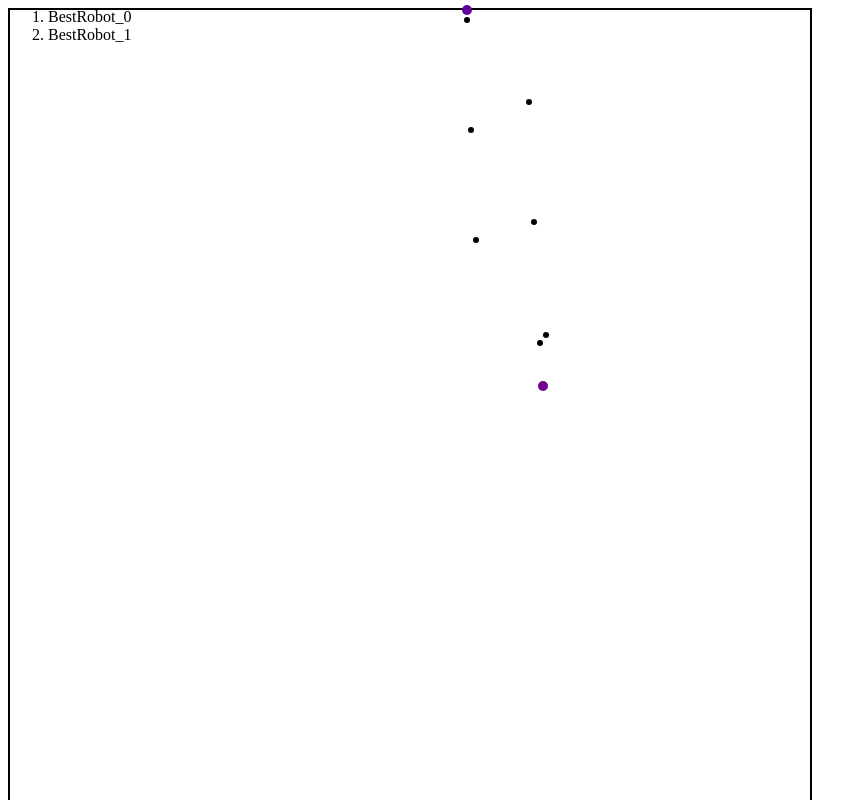
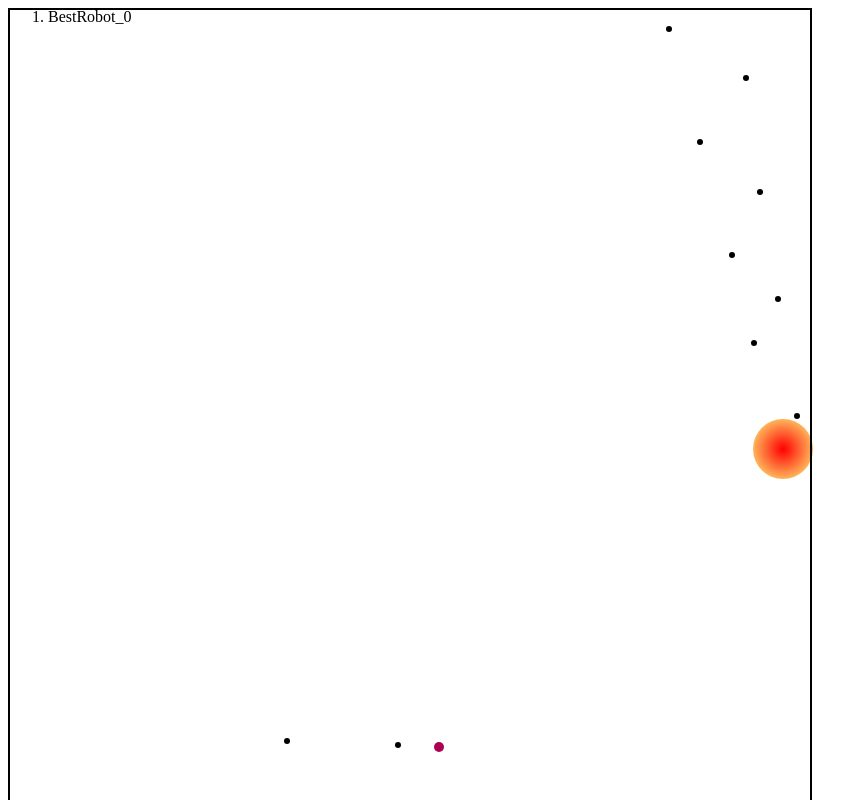
Before and after one commit to danielenick89/jsrobots, a plain HTML site: page index.html in a window 1280 px wide. Shown: the whole page, without its empty margins (0-868 px from the left). Drawn offline with Linux system fonts and the light colour scheme; animation ran at ten frames a second.

Commit message:
improves

```diff
--- a/Renderer2D.css
+++ b/Renderer2D.css
@@ -30,13 +30,13 @@
 
 .explosion{
     position:absolute;
-    z-index:-2;
+    z-index:-1;
     border-radius: 50%;
     background: radial-gradient(circle, red 0% , rgba(255,255,0,0.5) 100%);
 }
 
 .scan {
     position:absolute;
-    z-index:-1;
+    z-index:-2;
     border-radius: 50%;
 }
--- a/Renderer2D.js
+++ b/Renderer2D.js
@@ -122,7 +122,7 @@ const Renderer2D = ((container)=>{
         el.style.marginTop = el.style.marginLeft = -l+'%';
         el.style.transform = 'rotate('+(scan.angle-scan.width/2+Math.PI/2)+'rad)'
         let limit = Math.round(scan.width/2/Math.PI*100);
-        el.style.backgroundImage = 'conic-gradient(yellow 0% '+limit+'%, rgba(0,0,0,0.0) '+limit+'% 100%)';
+        el.style.backgroundImage = 'conic-gradient(rgba(255,255,0,0.5) 0% '+limit+'%, rgba(0,0,0,0.0) '+limit+'% 100%)';
     }
 
     let render = function(data) {
--- a/jsrobots.js
+++ b/jsrobots.js
@@ -16,7 +16,7 @@ const randomPosition = function() {
         y:Math.random()*1000,
     }
 }
-let N = 2;
+let N = 10;
 for(let i=0; i<N; i++) {
     sim.addRobot('TestRobot._'+i,TestRobot(),randomPosition())
 }
```
